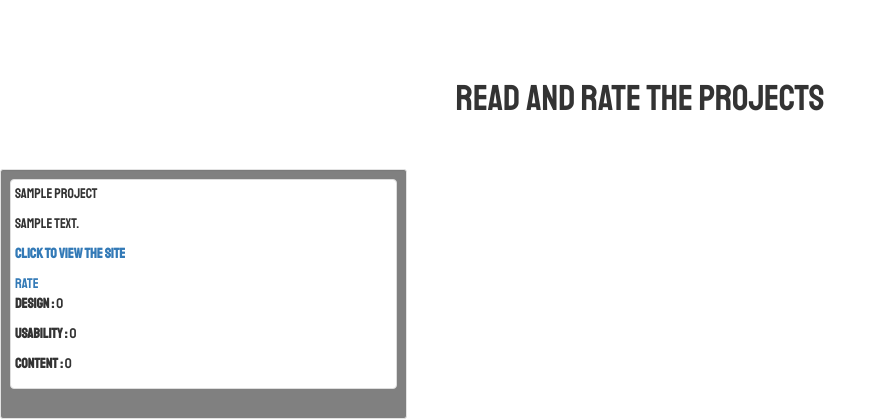
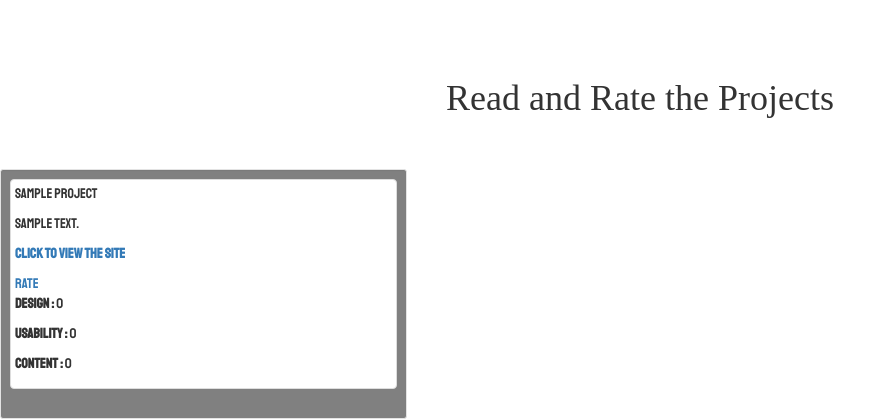
Before and after one commit to umedith/Awwards, a Django app: page / in a window 1280 px wide. Shown: the part 473-893 px from the top of the page, without its empty margins (0-896 px from the left). Run offline with Django 3.2, Linux system fonts and the light colour scheme; a user stored in the database is signed in; tables that the repository leaves empty hold one stand-in row (values such as "Sample post"); some libraries are stand-ins or nearby versions.

```diff
--- a/award/templates/index.html
+++ b/award/templates/index.html
@@ -15,7 +15,7 @@
 
 
 <div class="row masonry-container" style="font-family: 'Staatliches', cursive">
-  <h1 style="font-family: 'Staatliches', cursive;text-align: center">Read and Rate the Projects</h1><br><br>
+  <h1 style="font-family: serif;text-align: center">Read and Rate the Projects</h1><br><br>
 
   {%for p in projects%}
   <div class="item col-md-4">
```
